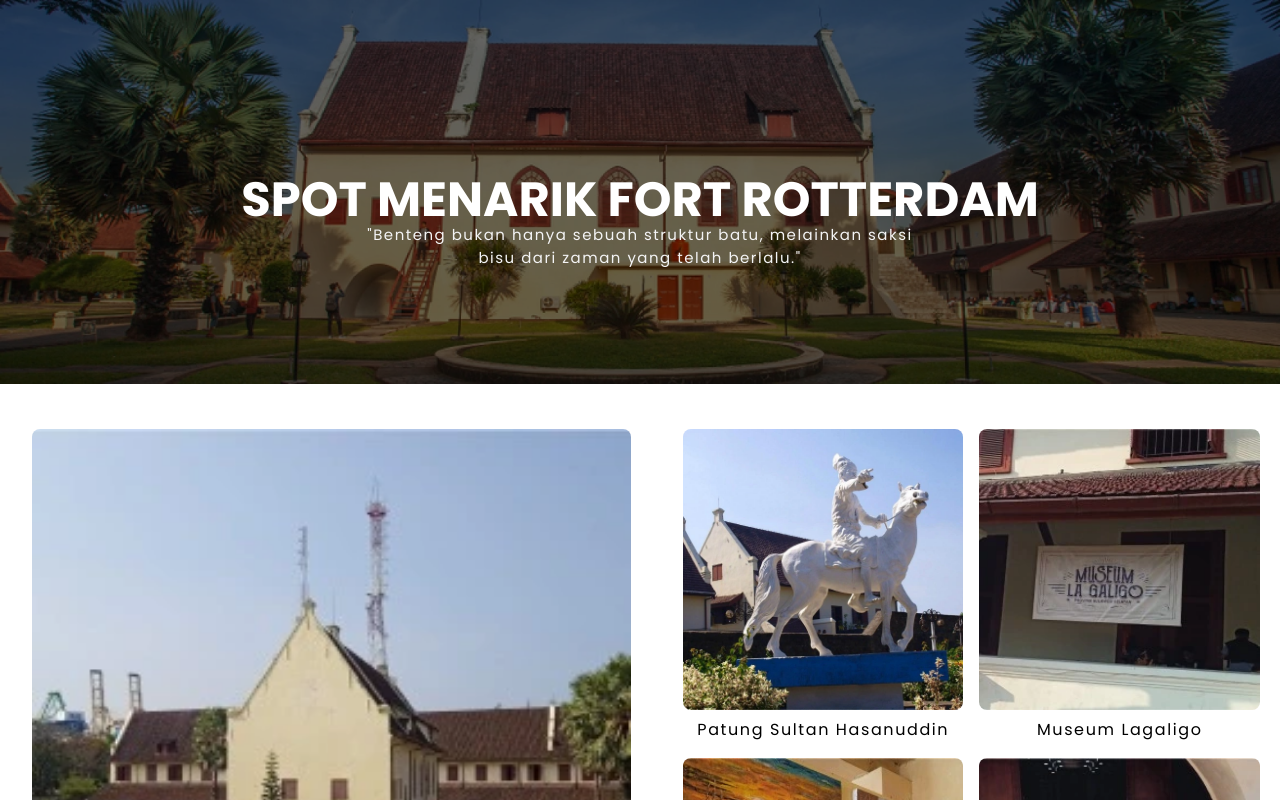
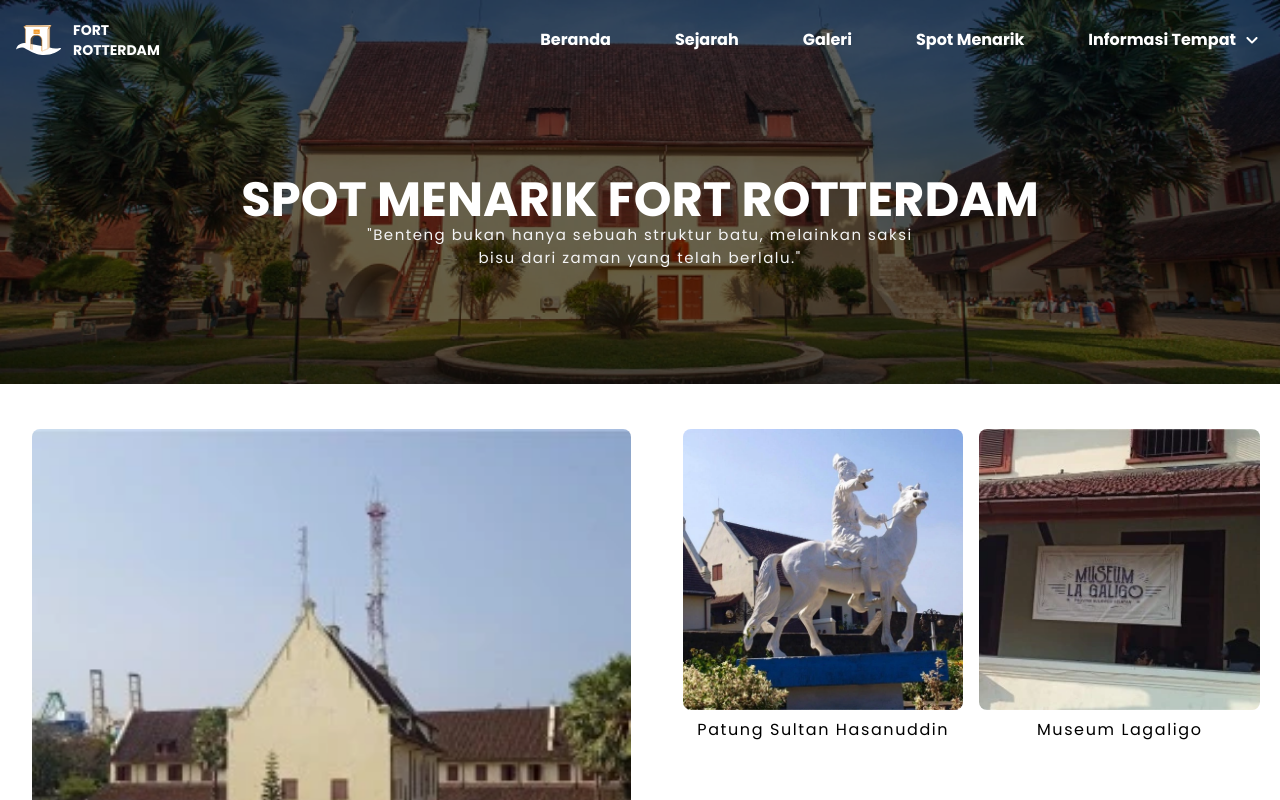
Before and after one commit to MoneeyHunter/fort_rotterdam, a Next.js app: page /spot in a window 1280 px wide. Shown: the top 800 px of the page. Built offline with nearby package versions, Linux system fonts and the light colour scheme.

Commit message:
feat : 9 spot

```diff
--- a/src/app/_components/organisms/SubHero.jsx
+++ b/src/app/_components/organisms/SubHero.jsx
@@ -3,15 +3,9 @@
 import Box from "../molecules/Box";
 import Image from "next/image";
 import Circle from "../atoms/PrimaryCircle";
-import AOS from "aos";
-import "aos/dist/aos.css";
 import { useEffect } from "react";
 
 const SubHero = () => {
-  useEffect(() => {
-    AOS.init();
-    AOS.refresh();
-  }, []);
   return (
     <main className="flex flex-col gap-24 lg:gap-36">
       <section className="">
--- a/src/app/page.js
+++ b/src/app/page.js
@@ -1,3 +1,4 @@
+"use client"
 import Image from "next/image";
 
 import Navbar from "./_components/organisms/Navbar";
@@ -5,8 +6,15 @@ import Navbar from "./_components/organisms/Navbar";
 import Galeri from "./_components/organisms/Galeri";
 import SubHero from "./_components/organisms/SubHero";
 import ImageSlider from "./_components/organisms/ImageSlider";
+import AOS from "aos";
+import "aos/dist/aos.css";
+import { useEffect } from "react";
 
 export default function Home() {
+  useEffect(() => {
+    AOS.init();
+    AOS.refresh();
+  }, []);
   return (
     <main>
       <ImageSlider />
--- a/src/app/sejarah/Artikel.jsx
+++ b/src/app/sejarah/Artikel.jsx
@@ -4,17 +4,11 @@ import Image from "next/image";
 import React from "react";
 import Link from "next/link";
 import BoxImage from "src/app/_components/molecules/BoxImage";
-import AOS from "aos";
-import "aos/dist/aos.css";
 import { useEffect } from "react";
 
 import ReactHtmlParser from "react-html-parser";
 import ArtikelSejarah from "./mocks/konten";
 const Artikel = () => {
-  useEffect(() => {
-    AOS.init();
-    AOS.refresh();
-  }, []);
   return (
     <main className="relative">
       {/* Header */}
--- a/src/app/spot/Spot.jsx
+++ b/src/app/spot/Spot.jsx
@@ -38,7 +38,7 @@ const Spot = () => {
             w-full h-64
             lg:h-96"
         ></div>
-
+        <div data-aos="fade-up">
           <p
             className="relative text-white text-center font-bold text-2xl
               pt-24
@@ -55,12 +55,13 @@ const Spot = () => {
             <br />
             bisu dari zaman yang telah berlalu."
           </p>
+        </div>
       </section>
       <section className="relative md:flex rounded-full">
         <section className="px-8 ">
-          <section className="pt-40" id="gambarUtama ">
+          <section className="pt-40" id="gambarUtama" data-aos="fade-right">
             <section className="relative group">
-              <div className="relative">
+              <div className="relative" >
                 <Image
                   src={spot[indexBigSpot].imgPath}
                   alt={spot[indexBigSpot].imgAlt}
@@ -86,6 +87,8 @@ const Spot = () => {
                 onClick={() => {
                   setIndexBigSpot(i);
                 }}
+                key={i}
+                data-aos="zoom-in"
               >
                 <section>
                   <div className="relative group">
--- a/src/app/spot/page.js
+++ b/src/app/spot/page.js
@@ -1,11 +1,21 @@
+"use client";
+
 import Spot from "./Spot";
 import Navbar from "src/app/_components/organisms/Navbar";
-const Sejarah = () => {
-  return(
+import AOS from "aos";
+import "aos/dist/aos.css";
+import { useEffect } from "react";
+
+const SpotPage = () => {
+  useEffect(() => {
+    AOS.init();
+    AOS.refresh();
+  }, []);
+  return (
     <main>
-
-        <Spot/>
+      <Spot />
+      <Navbar />
     </main>
-  )
+  );
 };
-export default Spot;
+export default SpotPage;
```
Lines whose indentation alone changed are shown as unchanged.
